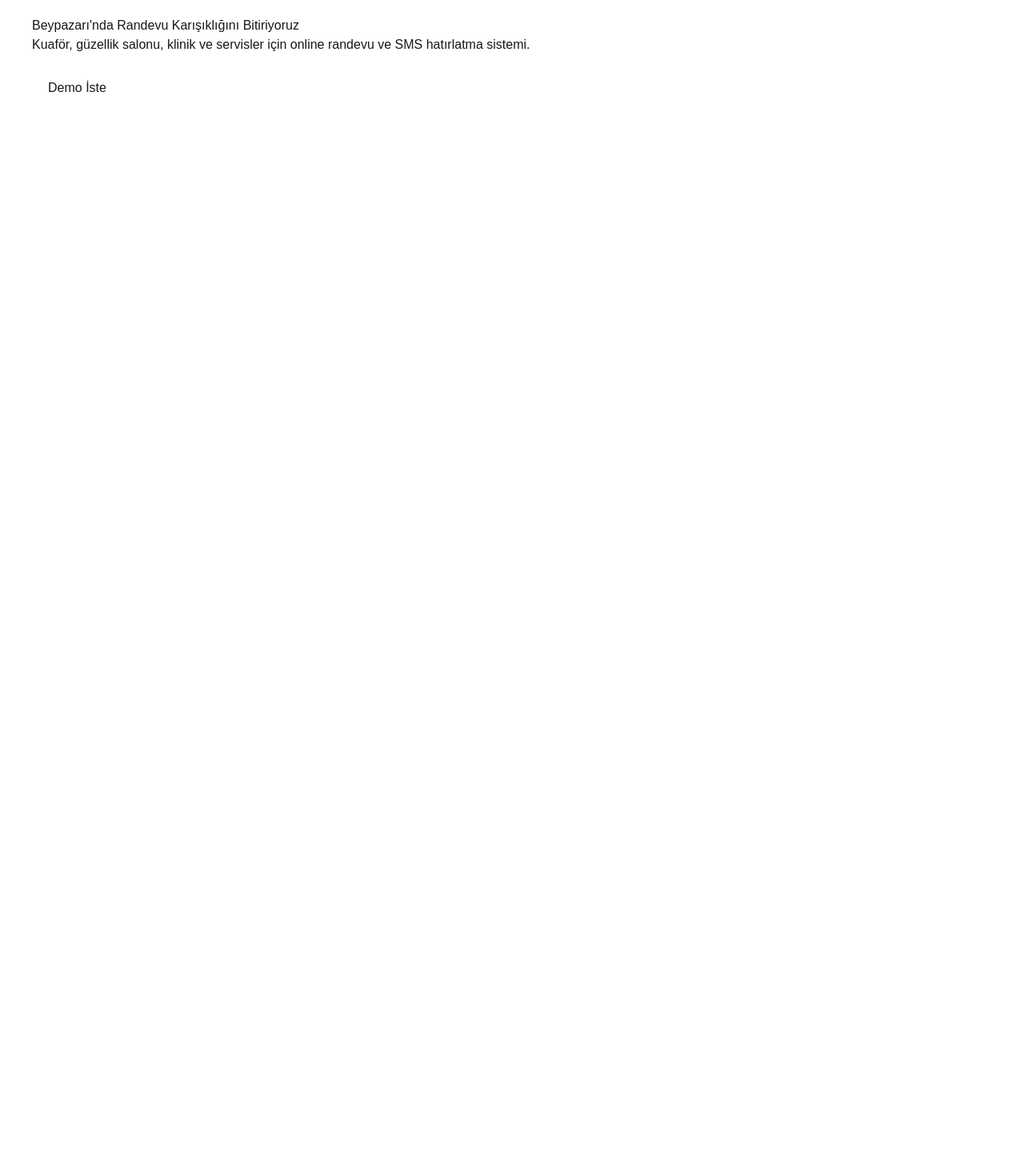
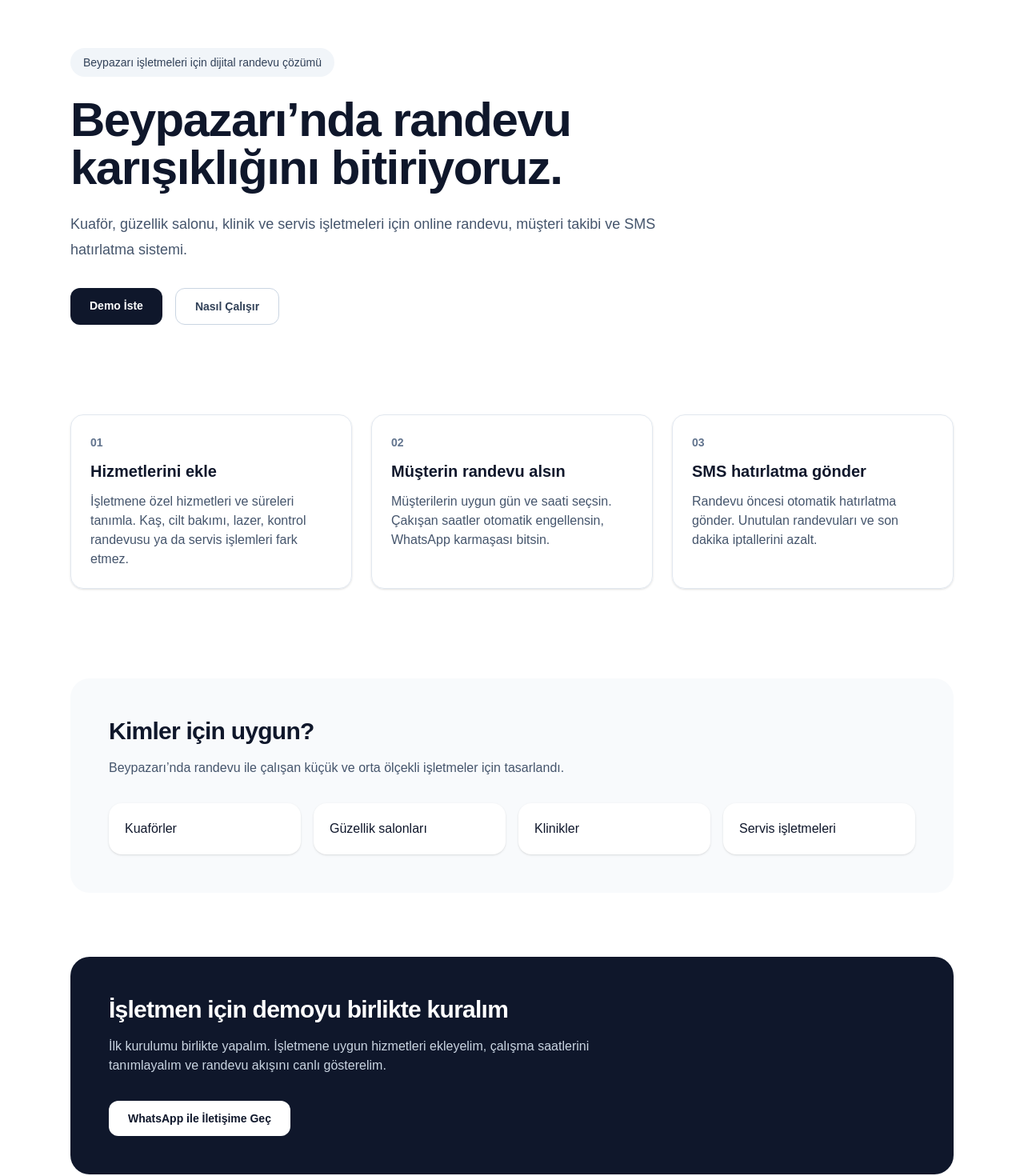
Before and after one commit to Datadeusx/beypazari-randevu, a Next.js app: page / in a window 1280 px wide. Shown: the part 20-1490 px from the top of the page at 80% size. Before the commit the page ends 800 px from the top, so only its background shows below. Built offline with nearby package versions, Linux system fonts and the light colour scheme.

Commit message:
landing page tasarimi eklendi

```diff
--- a/app/page.tsx
+++ b/app/page.tsx
@@ -1,21 +1,108 @@
 export default function Home() {
   return (
-    <main style={{padding: "40px", fontFamily: "Arial"}}>
-      <h1>Beypazarı'nda Randevu Karışıklığını Bitiriyoruz</h1>
+    <main className="min-h-screen bg-white text-slate-900">
+      <section className="mx-auto max-w-6xl px-6 py-20">
+        <div className="max-w-3xl">
+          <span className="inline-block rounded-full bg-slate-100 px-4 py-2 text-sm font-medium text-slate-700">
+            Beypazarı işletmeleri için dijital randevu çözümü
+          </span>
 
-      <p>
-        Kuaför, güzellik salonu, klinik ve servisler için
-        online randevu ve SMS hatırlatma sistemi.
-      </p>
+          <h1 className="mt-6 text-4xl font-bold tracking-tight text-slate-900 sm:text-6xl">
+            Beypazarı’nda randevu karışıklığını bitiriyoruz.
+          </h1>
 
-      <button style={{
-        marginTop: "20px",
-        padding: "10px 20px",
-        fontSize: "16px",
-        cursor: "pointer"
-      }}>
-        Demo İste
-      </button>
+          <p className="mt-6 text-lg leading-8 text-slate-600">
+            Kuaför, güzellik salonu, klinik ve servis işletmeleri için online
+            randevu, müşteri takibi ve SMS hatırlatma sistemi.
+          </p>
+
+          <div className="mt-8 flex flex-wrap gap-4">
+            <a
+              href="#demo"
+              className="rounded-xl bg-slate-900 px-6 py-3 text-sm font-semibold text-white transition hover:bg-slate-700"
+            >
+              Demo İste
+            </a>
+            <a
+              href="#nasil-calisir"
+              className="rounded-xl border border-slate-300 px-6 py-3 text-sm font-semibold text-slate-700 transition hover:bg-slate-50"
+            >
+              Nasıl Çalışır
+            </a>
+          </div>
+        </div>
+      </section>
+
+      <section id="nasil-calisir" className="mx-auto max-w-6xl px-6 py-8">
+        <div className="grid gap-6 md:grid-cols-3">
+          <div className="rounded-2xl border border-slate-200 p-6 shadow-sm">
+            <div className="text-sm font-semibold text-slate-500">01</div>
+            <h2 className="mt-3 text-xl font-semibold">Hizmetlerini ekle</h2>
+            <p className="mt-3 text-slate-600">
+              İşletmene özel hizmetleri ve süreleri tanımla. Kaş, cilt bakımı,
+              lazer, kontrol randevusu ya da servis işlemleri fark etmez.
+            </p>
+          </div>
+
+          <div className="rounded-2xl border border-slate-200 p-6 shadow-sm">
+            <div className="text-sm font-semibold text-slate-500">02</div>
+            <h2 className="mt-3 text-xl font-semibold">Müşterin randevu alsın</h2>
+            <p className="mt-3 text-slate-600">
+              Müşterilerin uygun gün ve saati seçsin. Çakışan saatler otomatik
+              engellensin, WhatsApp karmaşası bitsin.
+            </p>
+          </div>
+
+          <div className="rounded-2xl border border-slate-200 p-6 shadow-sm">
+            <div className="text-sm font-semibold text-slate-500">03</div>
+            <h2 className="mt-3 text-xl font-semibold">SMS hatırlatma gönder</h2>
+            <p className="mt-3 text-slate-600">
+              Randevu öncesi otomatik hatırlatma gönder. Unutulan randevuları ve
+              son dakika iptallerini azalt.
+            </p>
+          </div>
+        </div>
+      </section>
+
+      <section className="mx-auto max-w-6xl px-6 py-20">
+        <div className="rounded-3xl bg-slate-50 p-8 md:p-12">
+          <h2 className="text-3xl font-bold tracking-tight text-slate-900">
+            Kimler için uygun?
+          </h2>
+          <p className="mt-4 max-w-2xl text-slate-600">
+            Beypazarı’nda randevu ile çalışan küçük ve orta ölçekli işletmeler
+            için tasarlandı.
+          </p>
+
+          <div className="mt-8 grid gap-4 sm:grid-cols-2 lg:grid-cols-4">
+            <div className="rounded-2xl bg-white p-5 shadow-sm">Kuaförler</div>
+            <div className="rounded-2xl bg-white p-5 shadow-sm">Güzellik salonları</div>
+            <div className="rounded-2xl bg-white p-5 shadow-sm">Klinikler</div>
+            <div className="rounded-2xl bg-white p-5 shadow-sm">Servis işletmeleri</div>
+          </div>
+        </div>
+      </section>
+
+      <section id="demo" className="mx-auto max-w-6xl px-6 pb-20">
+        <div className="rounded-3xl bg-slate-900 p-8 text-white md:p-12">
+          <h2 className="text-3xl font-bold tracking-tight">
+            İşletmen için demoyu birlikte kuralım
+          </h2>
+          <p className="mt-4 max-w-2xl text-slate-300">
+            İlk kurulumu birlikte yapalım. İşletmene uygun hizmetleri ekleyelim,
+            çalışma saatlerini tanımlayalım ve randevu akışını canlı gösterelim.
+          </p>
+
+          <div className="mt-8">
+            <a
+              href="https://wa.me/"
+              className="inline-block rounded-xl bg-white px-6 py-3 text-sm font-semibold text-slate-900 transition hover:bg-slate-200"
+            >
+              WhatsApp ile İletişime Geç
+            </a>
+          </div>
+        </div>
+      </section>
     </main>
   );
 }
```
